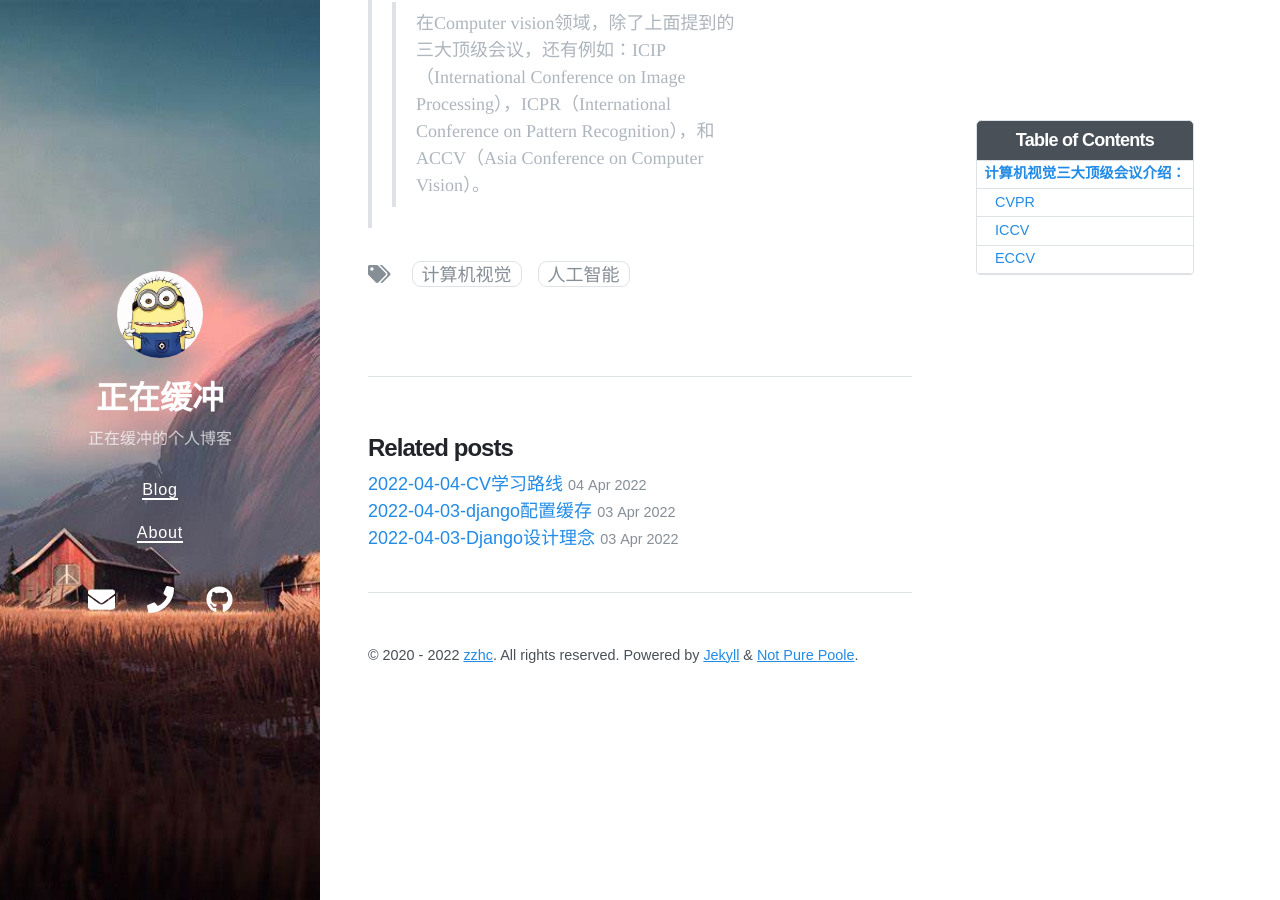
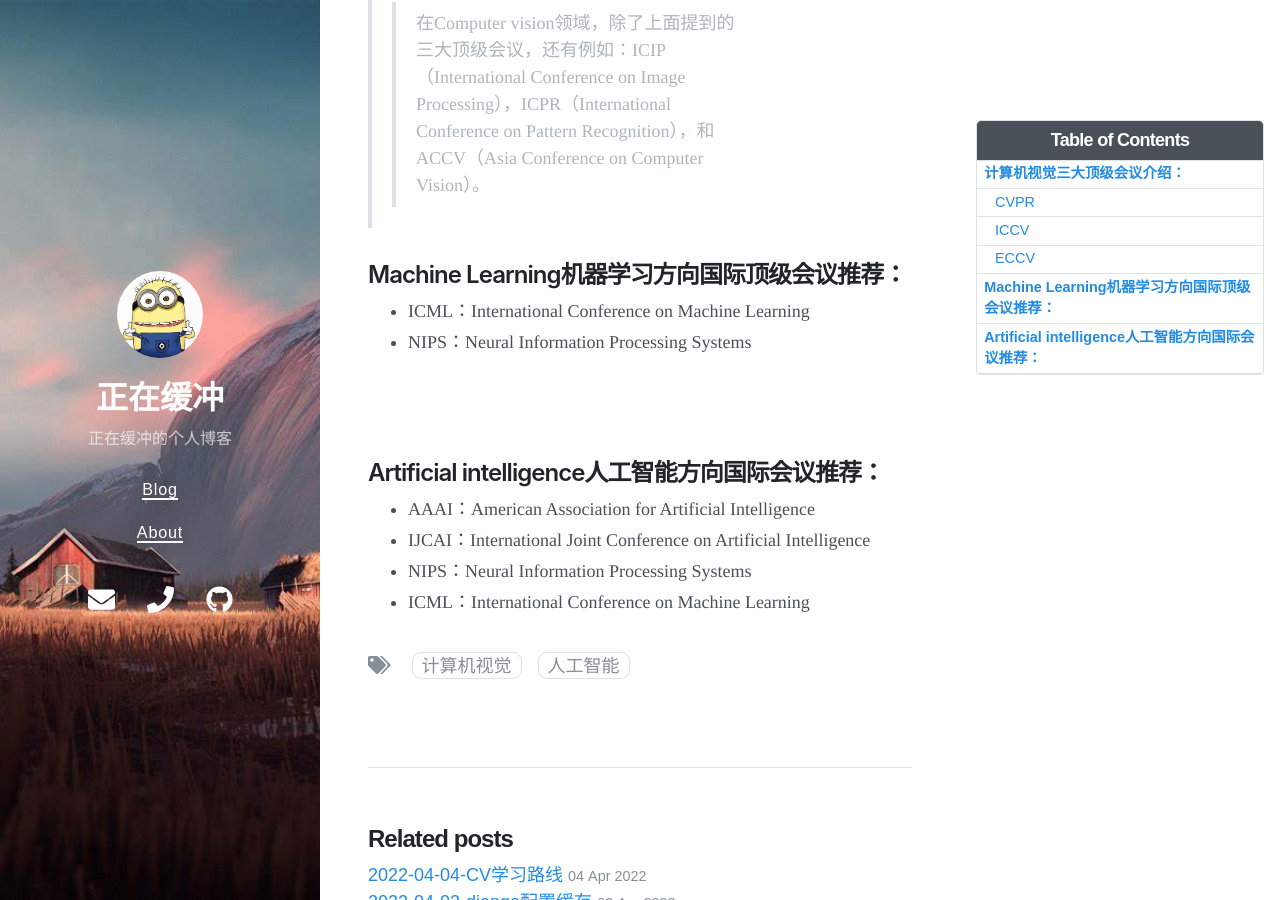
Before and after one commit to Zzhc3321/personal-blog.github.io, a Jekyll site: the page built from _posts/2022-04-05-论文期刊.md, in a window 1280 px wide and 900 px high, scrolled down 648 px. Built offline with Jekyll 4.4.1, drawn with Linux system fonts in a browser that asks for light colours; nearby versions of some CDN libraries.

Commit message:
修改文件: _posts/2022-04-05-论文期刊.md

```diff
--- a/_posts/2022-04-05-论文期刊.md
+++ b/_posts/2022-04-05-论文期刊.md
@@ -24,3 +24,20 @@ author: zzhc
 <br>
 
 >> 在Computer vision领域，除了上面提到的三大顶级会议，还有例如：ICIP（International Conference on Image Processing），ICPR（International Conference on Pattern Recognition），和ACCV（Asia Conference on Computer Vision）。
+
+
+
+## Machine Learning机器学习方向国际顶级会议推荐：
+
+ - ICML：International Conference on Machine Learning
+ - NIPS：Neural Information Processing Systems
+
+<br>
+<br>
+
+## Artificial intelligence人工智能方向国际会议推荐：
+
+ - AAAI：American Association for Artificial Intelligence
+ - IJCAI：International Joint Conference on Artificial Intelligence
+ - NIPS：Neural Information Processing Systems
+ - ICML：International Conference on Machine Learning
```
